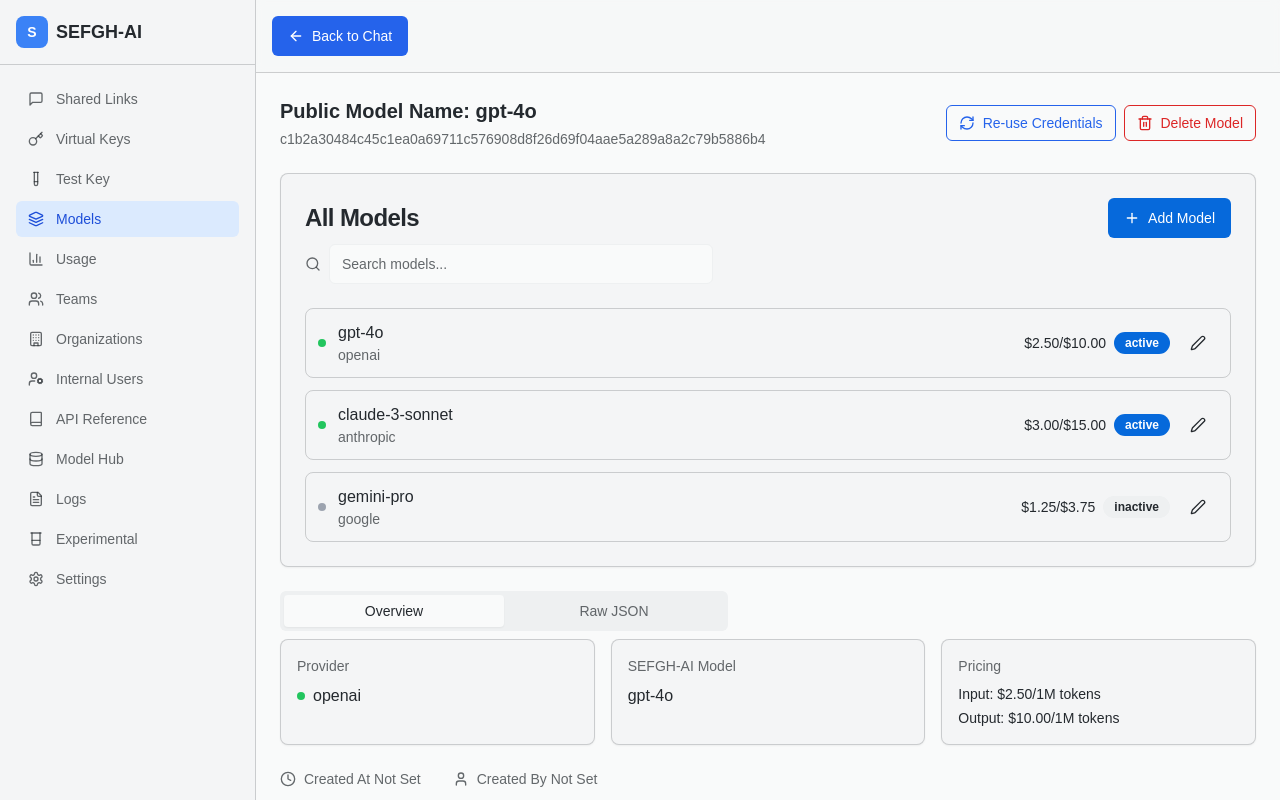
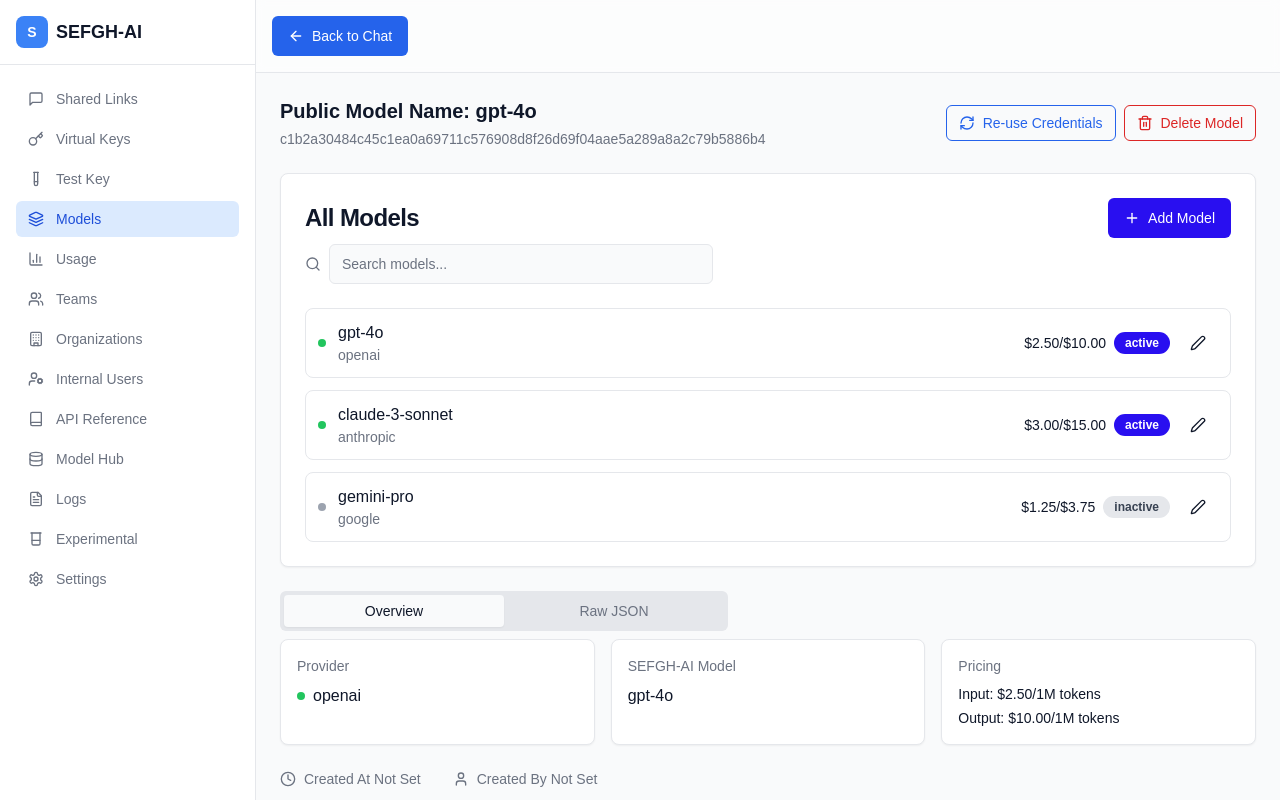
Before and after one commit to ADEEL9212/sefgh-ui-18-08-25, a React (Vite) app: page /settings in a window 1280 px wide. Shown: the top 800 px of the page. Built offline with nearby package versions, Linux system fonts and the light colour scheme; a web font is replaced by a local one.

Commit message:
Remove Figtree font link and update color variables for improved design consistency

```diff
--- a/index.html
+++ b/index.html
@@ -28,7 +28,6 @@
     <link rel="preconnect" href="https://fonts.googleapis.com">
     <link rel="preconnect" href="https://fonts.gstatic.com" crossorigin>
     <link href="https://fonts.googleapis.com/css2?family=Geo:ital@0;1&display=swap" rel="stylesheet">
-    <link href="https://fonts.googleapis.com/css2?family=Figtree:ital,wght@0,300..900;1,300..900&display=swap" rel="stylesheet">
 
     <!-- Structured Data -->
     <script type="application/ld+json">
--- a/src/index.css
+++ b/src/index.css
@@ -46,123 +46,135 @@ All colors MUST be HSL.
 
 @layer base {
   :root {
-    /* Base colors - Daylight Slate Light Theme: #F6F8FA, #0969DA, #24292F */
-    --background: 210 9% 98%;  /* #F6F8FA */
-    --foreground: 210 12% 16%; /* #24292F */
+    /* Light Mode - Neutrals (Graphite) */
+    --background: 220 14% 98%;  /* #F9FAFB */
+    --foreground: 222 47% 11%;  /* #111827 - Primary Text */
 
     /* Surface colors */
-    --surface: 210 9% 96%;     /* Slightly darker than background */
-    --surface-elevated: 0 0% 100%; /* Pure white for elevated elements */
-    --surface-glass: 210 9% 98% / 0.8;
+    --surface: 0 0% 100%;       /* #FFFFFF - Surface */
+    --surface-elevated: 0 0% 100%; /* #FFFFFF - Elevated elements */
+    --surface-glass: 220 14% 98% / 0.8; /* #F9FAFB with opacity */
 
     /* Card colors */
-    --card: 210 9% 96%;        /* Slightly differentiated from background */
-    --card-foreground: 210 12% 16%; /* #24292F */
+    --card: 0 0% 100%;          /* #FFFFFF - Cards */
+    --card-foreground: 222 47% 11%; /* #111827 - Primary Text */
 
     /* Popover colors */
-    --popover: 0 0% 100%;     /* White for better contrast */
-    --popover-foreground: 210 12% 16%; /* #24292F */
+    --popover: 0 0% 100%;       /* #FFFFFF - For better contrast */
+    --popover-foreground: 222 47% 11%; /* #111827 - Primary Text */
 
-    /* Brand colors - Using primary as brand */
-    --brand: 212 95% 44%;     /* #0969DA */
-    --brand-foreground: 0 0% 100%; /* White text on brand */
-    --brand-muted: 212 95% 44% / 0.1;
+    /* Brand/Primary colors */
+    --brand: 247 88% 50%;       /* #4338CA - Brand Blue */
+    --brand-foreground: 0 0% 100%; /* #FFFFFF - White text on brand */
+    --brand-muted: 247 88% 50% / 0.1; /* Brand with opacity */
 
-    /* Primary colors - Strong Blue */
-    --primary: 212 95% 44%;   /* #0969DA */
-    --primary-foreground: 0 0% 100%; /* White text on primary */
+    /* Primary colors - Brand Blue */
+    --primary: 247 88% 50%;     /* #4338CA - Brand Blue */
+    --primary-foreground: 0 0% 100%; /* #FFFFFF - White text on primary */
 
     /* Secondary colors */
-    --secondary: 210 9% 94%;   /* Muted version of background */
-    --secondary-foreground: 210 12% 16%; /* #24292F */
+    --secondary: 220 13% 91%;   /* #E5E7EB - Border/Divider color as secondary */
+    --secondary-foreground: 217 19% 27%; /* #475569 - For text on secondary */
 
     /* Muted colors */
-    --muted: 210 9% 94%;       /* Lighter variation */
-    --muted-foreground: 210 12% 16% / 0.7; /* Primary text with opacity */
+    --muted: 220 13% 91%;       /* #E5E7EB - Border/Divider color */
+    --muted-foreground: 220 9% 46%; /* #6B7280 - Secondary Text */
 
-    /* Accent colors - Burnt Orange */
-    --accent: 25 89% 47%;    /* #E36209 */
+    /* Accent colors - Using brand blue hover */
+    --accent: 248 90% 42%;      /* #3730A3 - Brand Blue (Hover) */
     --accent-foreground: 0 0% 100%; /* White text on accent */
 
-    /* Destructive colors */
-    --destructive: 0 84% 60%;
+    /* Semantic colors */
+    --destructive: 0 84% 60%;    /* #EF4444 - Error */
     --destructive-foreground: 0 0% 100%;
 
     /* Border and input */
-    --border: 210 12% 16% / 0.2; /* Primary text with low opacity */
-    --input: 210 9% 94%;       /* Muted background */
-    --ring: 212 95% 44%;      /* Primary color for focus rings */
+    --border: 220 13% 91%;       /* #E5E7EB - Border/Divider */
+    --input: 220 13% 91%;        /* #E5E7EB - For input backgrounds */
+    --ring: 247 88% 50%;         /* #4338CA - Primary color for focus rings */
+
+    /* Success and Warning */
+    --success: 158 64% 40%;      /* #10B981 - Success */
+    --success-foreground: 0 0% 100%;
+    --warning: 35 92% 51%;       /* #F59E0B - Warning */
+    --warning-foreground: 0 0% 100%;
 
     --radius: 0.5rem;
 
     /* Sidebar colors */
-    --sidebar-background: 210 9% 96%; /* Slightly differentiated */
-    --sidebar-foreground: 210 12% 16%; /* #24292F */
-    --sidebar-primary: 212 95% 44%;  /* #0969DA */
+    --sidebar-background: 220 14% 98%; /* #F9FAFB - Same as main background */
+    --sidebar-foreground: 222 47% 11%; /* #111827 - Primary Text */
+    --sidebar-primary: 247 88% 50%;    /* #4338CA - Brand Blue */
     --sidebar-primary-foreground: 0 0% 100%; /* White text */
-    --sidebar-accent: 210 9% 94%;     /* Muted */
-    --sidebar-accent-foreground: 210 12% 16%; /* #24292F */
-    --sidebar-border: 210 12% 16% / 0.2;
-    --sidebar-ring: 212 95% 44%;
+    --sidebar-accent: 248 90% 42%;     /* #3730A3 - Brand Blue (Hover) */
+    --sidebar-accent-foreground: 0 0% 100%; /* White text */
+    --sidebar-border: 220 13% 91%;     /* #E5E7EB - Border/Divider */
+    --sidebar-ring: 247 88% 50%;       /* #4338CA - Brand Blue */
   }
 
   .dark {
-    /* Base colors - Midnight Slate Dark Theme: #0D1117, #58A6FF, #C9D1D9 */
-    --background: 220 14% 7%;  /* #0D1117 */
-    --foreground: 210 10% 82%; /* #C9D1D9 */
+    /* Dark Mode - Neutrals (Midnight) */
+    --background: 222 47% 11%;  /* #111827 - Background */
+    --foreground: 210 20% 98%;  /* #F3F4F6 - Primary Text */
 
     /* Surface colors */
-    --surface: 220 14% 10%;     /* Slightly lighter than background */
-    --surface-elevated: 220 14% 13%; /* More elevated surfaces */
-    --surface-glass: 220 14% 7% / 0.8;
+    --surface: 215 28% 17%;     /* #1F2937 - Surface */
+    --surface-elevated: 215 28% 17%; /* #1F2937 - Surface */
+    --surface-glass: 222 47% 11% / 0.8; /* Background with opacity */
 
     /* Card colors */
-    --card: 220 14% 10%;        /* Slightly differentiated from background */
-    --card-foreground: 210 10% 82%; /* #C9D1D9 */
+    --card: 215 28% 17%;        /* #1F2937 - Surface for cards */
+    --card-foreground: 210 20% 98%; /* #F3F4F6 - Primary Text */
 
     /* Popover colors */
-    --popover: 220 14% 13%;     /* Elevated surface */
-    --popover-foreground: 210 10% 82%; /* #C9D1D9 */
+    --popover: 215 28% 17%;     /* #1F2937 - Surface */
+    --popover-foreground: 210 20% 98%; /* #F3F4F6 - Primary Text */
 
     /* Brand colors - Using primary as brand */
-    --brand: 212 100% 68%;      /* #58A6FF */
-    --brand-foreground: 220 14% 7%; /* Dark background for text on brand */
-    --brand-muted: 212 100% 68% / 0.1;
+    --brand: 240 75% 74%;       /* #818CF8 - Brand Blue */
+    --brand-foreground: 222 47% 11%; /* #111827 - Background text on brand */
+    --brand-muted: 240 75% 74% / 0.1; /* Brand with opacity */
 
-    /* Primary colors - Bright Blue */
-    --primary: 212 100% 68%;    /* #58A6FF */
-    --primary-foreground: 220 14% 7%; /* Dark background */
+    /* Primary colors - Brand Blue */
+    --primary: 240 75% 74%;     /* #818CF8 - Brand Blue */
+    --primary-foreground: 222 47% 11%; /* #111827 - Dark background */
 
     /* Secondary colors */
-    --secondary: 220 14% 10%;   /* Slightly lighter than background */
-    --secondary-foreground: 210 10% 82%; /* #C9D1D9 */
+    --secondary: 215 28% 27%;   /* #374151 - Border/Divider */
+    --secondary-foreground: 217 22% 65%; /* #9CA3AF - Secondary Text */
 
     /* Muted colors */
-    --muted: 220 14% 10%;       /* Lighter variation */
-    --muted-foreground: 210 10% 82% / 0.7; /* Light gray with opacity */
+    --muted: 215 28% 27%;       /* #374151 - Border/Divider */
+    --muted-foreground: 217 22% 65%; /* #9CA3AF - Secondary Text */
 
-    /* Accent colors - Orange */
-    --accent: 15 91% 69%;     /* #F78166 */
-    --accent-foreground: 220 14% 7%; /* Dark background */
+    /* Accent colors - Brand Blue Hover */
+    --accent: 228 96% 82%;      /* #A5B4FC - Brand Blue Hover */
+    --accent-foreground: 222 47% 11%; /* #111827 - Dark background */
 
-    /* Destructive colors */
-    --destructive: 0 84% 60%;
+    /* Semantic colors */
+    --destructive: 0 91% 71%;   /* #F87171 - Error */
     --destructive-foreground: 0 0% 100%;
 
     /* Border and input */
-    --border: 210 10% 82% / 0.1;  /* Light gray with low opacity */
-    --input: 220 14% 10%;       /* Muted background */
-    --ring: 212 100% 68%;       /* Primary color for focus rings */
+    --border: 215 28% 27%;       /* #374151 - Border/Divider */
+    --input: 215 28% 17%;        /* #1F2937 - Surface */
+    --ring: 240 75% 74%;         /* #818CF8 - Brand Blue */
+
+    /* Success and Warning */
+    --success: 160 84% 52%;      /* #34D399 - Success */
+    --success-foreground: 222 47% 11%;
+    --warning: 44 96% 56%;       /* #FBBF24 - Warning */
+    --warning-foreground: 222 47% 11%;
 
     /* Sidebar colors */
-    --sidebar-background: 220 14% 10%; /* Slightly differentiated */
-    --sidebar-foreground: 210 10% 82%; /* #C9D1D9 */
-    --sidebar-primary: 212 100% 68%;  /* #58A6FF */
-    --sidebar-primary-foreground: 220 14% 7%; /* Dark background */
-    --sidebar-accent: 220 14% 13%;    /* Elevated */
-    --sidebar-accent-foreground: 210 10% 82%; /* #C9D1D9 */
-    --sidebar-border: 210 10% 82% / 0.1;
-    --sidebar-ring: 212 100% 68%;
+    --sidebar-background: 215 28% 17%; /* #1F2937 - Surface */
+    --sidebar-foreground: 210 20% 98%; /* #F3F4F6 - Primary Text */
+    --sidebar-primary: 240 75% 74%;    /* #818CF8 - Brand Blue */
+    --sidebar-primary-foreground: 222 47% 11%; /* #111827 - Background */
+    --sidebar-accent: 228 96% 82%;     /* #A5B4FC - Brand Blue Hover */
+    --sidebar-accent-foreground: 222 47% 11%; /* #111827 - Background */
+    --sidebar-border: 215 28% 27%;     /* #374151 - Border/Divider */
+    --sidebar-ring: 240 75% 74%;       /* #818CF8 - Brand Blue */
   }
 }
 
```
